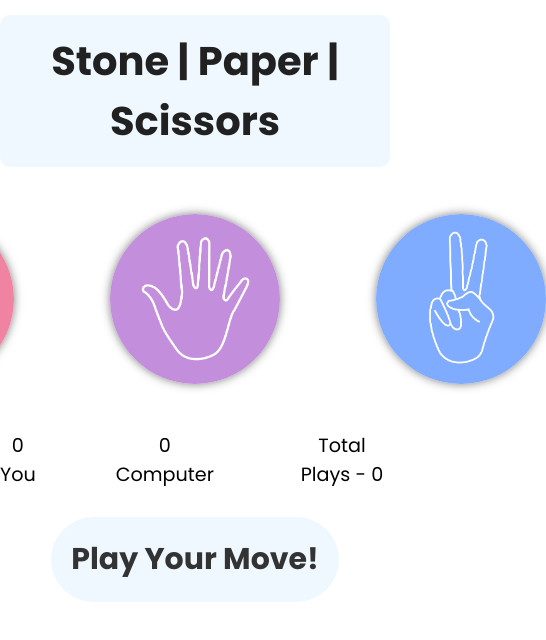
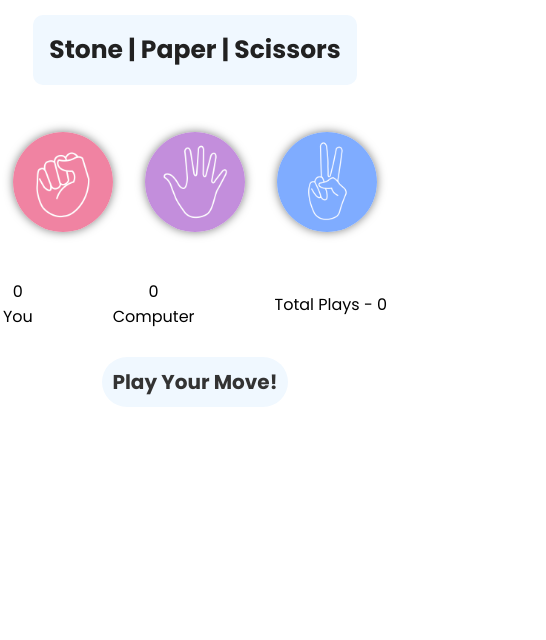
Before and after one commit to buildsbyaman/PlayRPS, a plain HTML site: page index.html in a window 390 px wide. Shown: the whole page, 546 px wide, since content can reach past the window. Drawn offline with Linux system fonts and the light colour scheme.

Commit message:
make design responsive

```diff
--- a/style.css
+++ b/style.css
@@ -1,4 +1,4 @@
-*{
+* {
     padding: 0;
     margin: 0;
     box-sizing: border-box;
@@ -6,7 +6,7 @@
     text-align: center;
 }
 
-body{
+body {
     display: flex;
     flex-direction: column;
     justify-content: center;
@@ -14,68 +14,89 @@ body{
     gap: 1.7rem;
 }
 
-#heading{
-    font-size: 40px;
+#heading {
+    font-size: 2.5rem;
     padding: 1rem;
-    margin-top: 15px;
+    margin-top: 0.9375rem;
     color: #212121;
     background-color: aliceblue;
-    border-radius: 10px;
+    border-radius: 0.625rem;
 }
 
-#choices{
+#choices {
     display: flex;
     justify-content: center;
     align-items: center;
+    flex-wrap: wrap;
     gap: 6rem;
-    margin-top: 20px;
+    margin-top: 1.25rem;
 }
 
-.choice{
+.choice {
     display: flex;
     justify-content: center;
     align-items: center;
-    height: 170px;
-    width: 170px;
+    height: 10.625rem;
+    width: 10.625rem;
     transition: all 0.3s ease-in-out;
 }
 
-.choice:hover{
+.choice:hover {
     transform: scale(1.1);
     transition: 0.3s;
     opacity: 80%;
 }
 
-img{
+img {
     object-fit: cover;
     width: 100%;
     height: 100%;
     border-radius: 50%;
-    box-shadow: 0 0 10px rgba(0,0,0,0.5);
+    box-shadow: 0 0 0.625rem rgba(0, 0, 0, 0.5);
     cursor: pointer;
 }
 
-#score-board{
+#score-board {
     display: flex;
     justify-content: center;
     align-items: center;
     gap: 5rem;
-    font-size: larger;
-    margin-top: 20px;
+    font-size: 1.125rem;
+    margin-top: 1.25rem;
 }
 
-#current-result{
-    font-size: 30px;
+#current-result {
+    font-size: 1.875rem;
     color: #333;
     background-color: aliceblue;
-    padding: 20px;
+    padding: 1.25rem;
     border-radius: 10rem;
 }
 
-.win{
-    background-color: green;
+@media (max-width: 768px) {
+    #heading {
+        font-size: 1.5625rem;
+    }
+
+    #choices {
+        gap: 2rem;
+    }
+
+    .choice {
+        height: 6.25rem;
+        width: 6.25rem;
+    }
+
+    #score-board {
+        font-size: 1rem;
+    }
+
+    #current-result {
+        font-size: 1.25rem;
+        padding: 0.625rem;
+    }
+
+    .choice:hover {
+        transform: scale(1.05);
+    }
 }
-
-.loose{
-    background-color: red;
-}
```
